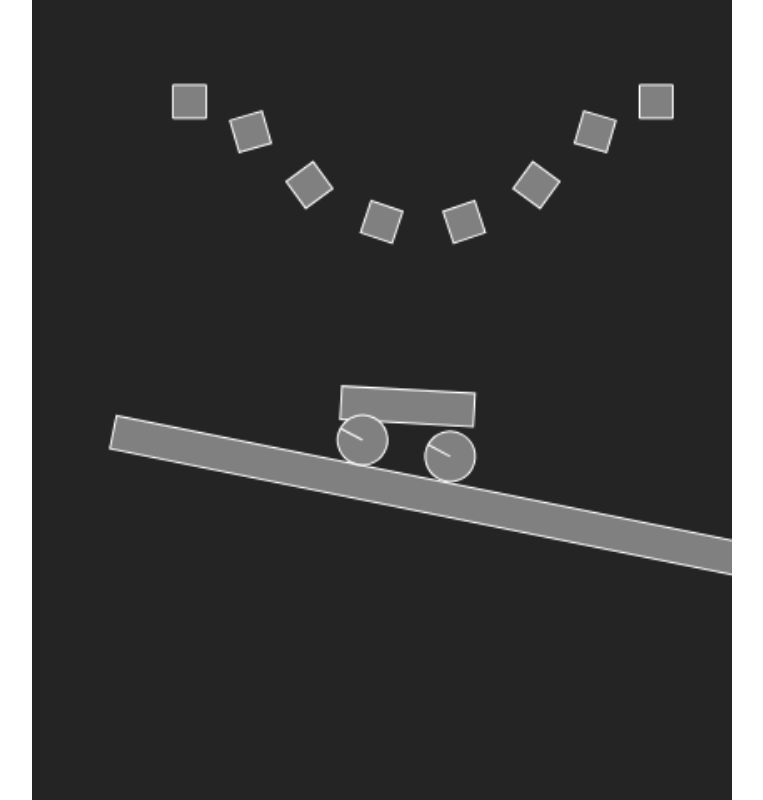
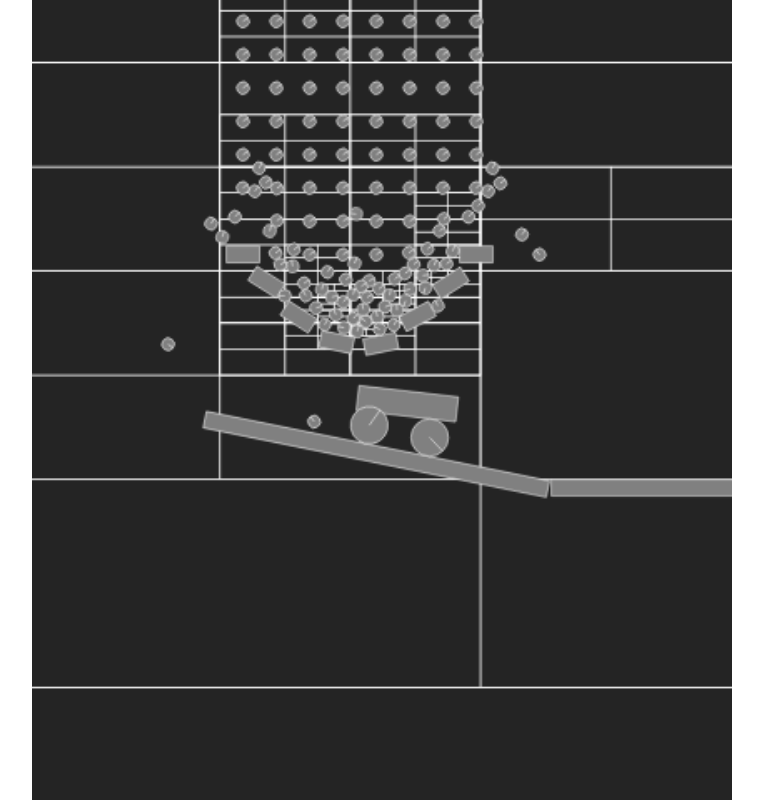
Before and after one commit to DonDejvo/Lancelot, a website: page web-tests/index.html in a window 1280 px wide. Shown: the whole page, without its empty margins (258-1021 px from the left). Drawn offline with Linux system fonts and the light colour scheme; animation ran at ten frames a second.

Commit message:
quadtree added

```diff
--- a/src/core/physics/physics.js
+++ b/src/core/physics/physics.js
@@ -3,6 +3,8 @@ import { ParamParser } from "../utils/param-parser.js";
 import { Vector } from "../utils/vector.js";
 import { SpatialHashGrid } from "../spatial-hash-grid.js";
 import { SpatialGridController } from "../spatial-grid-controller.js";
+import { QuadTree } from "../quadtree.js";
+import { QuadtreeController } from "../quadtree-controller.js";
 
 /*
 
@@ -20,12 +22,15 @@ export class World {
         this._relaxationCount = ParamParser.ParseValue(params.relaxationCount, 5);
         this._bounds = ParamParser.ParseValue(params.bounds, [[-1000, -1000], [1000, 1000]]);
         this._cellDimensions = ParamParser.ParseObject(params.cellDimensions, { width: 100, height: 100 });
+        this._limit = ParamParser.ParseValue(params.limit, 5);
         this._bodies = [];
         this._joints = [];
 
         const cellCountX = Math.floor((this._bounds[1][0] - this._bounds[0][0]) / this._cellDimensions.width);
         const cellCountY = Math.floor((this._bounds[1][1] - this._bounds[0][1]) / this._cellDimensions.height);
         this._spatialGrid = new SpatialHashGrid(this._bounds, [cellCountX, cellCountY]);
+
+        this._quadtree = new QuadTree(this._bounds, this._limit);
     }
     _AddJoint(j) {
         this._joints.push(j);
@@ -39,6 +44,12 @@ export class World {
             height: boundingRect.height
         });
         e.AddComponent(gridController);
+        const treeController = new QuadtreeController({
+            quadtree: this._quadtree,
+            width: boundingRect.width,
+            height: boundingRect.height
+        });
+        e.AddComponent(treeController);
 
         this._bodies.push(b);
     }
@@ -72,6 +83,14 @@ export class World {
                 body.HandleBehavior();
             }
         }
+
+        this._quadtree.Clear();
+
+        for(let body of this._bodies) {
+            const treeController = body.GetComponent("QuadtreeController");
+            treeController.UpdateClient();
+        }
+
     }
 }
 
@@ -85,7 +104,7 @@ class Body extends Component {
         this.bounce = ParamParser.ParseValue(params.bounce, 0);
         this.angle = 0;
         this.rotating = ParamParser.ParseValue(params.rotating, 1);
-        this.friction = ParamParser.ParseObject(params.friction, { x: 0, y: 0, angular: 0 });
+        this.friction = ParamParser.ParseObject(params.friction, { x: 0, y: 0, angular: 0, collide: 0.3 });
         this._behavior = [];
         this._collisions = {
             left: new Set(), right: new Set(), top: new Set(), bottom: new Set()
@@ -115,9 +134,9 @@ class Body extends Component {
     get collisions() {
         return this._collisions;
     }
-    AddBehavior(group, type, action) {
+    AddBehavior(groups, type, action) {
         this._behavior.push({
-            group: group,
+            groups: groups.split(" "),
             type: type,
             action: action
         });
@@ -132,10 +151,14 @@ class Body extends Component {
         this.angle += this._angVel * elapsedTimeS;
     }
     HandleBehavior() {
-        const gridController = this.GetComponent("SpatialGridController");
+        // const controller = this.GetComponent("SpatialGridController");
+        const controller = this.GetComponent("QuadtreeController");
         const boundingRect = this.boundingRect;
         for(let behavior of this._behavior) {
-            const entities = gridController.FindNearby(boundingRect.width, boundingRect.height).filter(e => e.groupList.has(behavior.group));;
+            const entites0 = controller.FindNearby(boundingRect.width, boundingRect.height);
+            const entities = entites0.filter(e => {
+                return behavior.groups.map((g) => e.groupList.has(g)).some(_ => _);
+            });
 
             entities.sort((a, b) => {
                 const boundingRectA = a.body.boundingRect;
@@ -263,7 +286,7 @@ export class Box extends Poly {
         return this._height;
     }
     get inertia() {
-        return ((this.width) ** 2 + (this.height) ** 2) / this.inverseMass / this.rotating;
+        return ((this.width) ** 2 + (this.height) ** 2) / 1 / this.rotating;
     }
 }
 
@@ -279,7 +302,7 @@ export class Ball extends Body {
         return { width : 2 * this.radius, height : 2 * this.radius };
     }
     get inertia() {
-        return ((this.radius * 2) ** 2) / this.inverseMass / this.rotating;
+        return (Math.PI * this.radius ** 2) / 1 / this.rotating;
     }
     FindSupportPoint(n, ptOnEdge){
         let circVerts = [];
@@ -331,7 +354,7 @@ export class RegularPolygon extends Poly {
         return { width : 2 * this.radius, height : 2 * this.radius };
     }
     get inertia() {
-        return (this.radius ** 2) / this.inverseMass / this.rotating;
+        return (Math.PI * this.radius ** 2) / 1 / this.rotating;
     }
 }
 
@@ -464,14 +487,31 @@ const ResolveCollision = (b1, b2, elapsedTimeS) => {
         const vp2 = v2.Clone().Add(new Vector(-w2 * r2.y, w2 * r2.x));
         const relVel = vp1.Clone().Sub(vp2);
         const bounce = Math.max(b1.bounce, b2.bounce);
+
+        const relVelDotN = Vector.Dot(relVel, detect.normal);
+        if(relVelDotN > 0) return true;
+
         const j = (-(1 + bounce) * Vector.Dot(relVel, detect.normal)) / (b1.inverseMass + b2.inverseMass + Math.pow(Vector.Cross(r1, detect.normal), 2) / b1.inertia + Math.pow(Vector.Cross(r2, detect.normal), 2) / b2.inertia);
         const jn = detect.normal.Clone().Mult(j);
         const vel1 = jn.Clone().Mult(b1.inverseMass);
         const vel2 = jn.Clone().Mult(b2.inverseMass);
         b1._vel.Add(vel1.Clone().Mult(1));
         b2._vel.Sub(vel2.Clone().Mult(1));
-        b1.angularVelocity += Vector.Cross(r1, vel1.Clone()) / b1.inertia;
-        b2.angularVelocity -= Vector.Cross(r2, vel2.Clone()) / b2.inertia;
+        b1.angularVelocity += Vector.Cross(r1, vel1.Clone().Mult(1 / b1.inertia));
+        b2.angularVelocity -= Vector.Cross(r2, vel2.Clone().Mult(1 / b1.inertia));
+
+        const friction = Math.max(b1.friction.collide, b2.friction.collide);
+        const tangent = detect.normal.Clone().Norm();
+
+        const j2 = (-(1 + bounce) * Vector.Dot(relVel, tangent) * friction) / (b1.inverseMass + b2.inverseMass + Math.pow(Vector.Cross(r1, tangent), 2) / b1.inertia + Math.pow(Vector.Cross(r2, tangent), 2) / b2.inertia);
+        const jt = tangent.Clone().Mult(j2);
+        const vel1a = jt.Clone().Mult(b1.inverseMass);
+        const vel2a = jt.Clone().Mult(b2.inverseMass);
+        b1._vel.Add(vel1a.Clone());
+        b2._vel.Sub(vel2a.Clone());
+        b1.angularVelocity += Vector.Cross(r1, vel1a.Clone().Mult(1 / b1.inertia));
+        b2.angularVelocity -= Vector.Cross(r2, vel2a.Clone().Mult(1 / b2.inertia));
+
 
         return true;
     }
@@ -499,7 +539,7 @@ class Spring extends Joint {
         super(b1, b2, params);
         this._stiffness = ParamParser.ParseValue(params.stiffness, 0) * 10;
     }
-    Update(elapsedTimeS) {
+    Update() {
         const offset1 = this._offset1.Clone().Rotate(this._body1.angle);
         const offset2 = this._offset2.Clone().Rotate(this._body2.angle);
         const start = this._body1.position.Clone().Add(offset1);
@@ -513,11 +553,11 @@ class Spring extends Joint {
 
         const vel1 = diff.Clone().Mult(this._body1.inverseMass);
         this._body1.velocity.Add(vel1.Clone().Mult(1));
-        this._body1.angularVelocity += Vector.Cross(offset1, vel1) / this._body1.inertia;
+        this._body1.angularVelocity += Vector.Cross(offset1, vel1.Clone().Mult(1 / this._body1.inertia));
 
         const vel2 = diff.Clone().Mult(this._body2.inverseMass);
         this._body2.velocity.Sub(vel2.Clone().Mult(1));
-        this._body2.angularVelocity -= Vector.Cross(offset2, vel2) / this._body2.inertia;
+        this._body2.angularVelocity -= Vector.Cross(offset2, vel2.Clone().Mult(1 / this._body2.inertia));
 
     }
 }
@@ -527,7 +567,7 @@ class Stick extends Joint {
         super(b1, b2, params);
 
     }
-    Update(elapsedTimeS) {
+    Update() {
         const offset1 = this._offset1.Clone().Rotate(this._body1.angle);
         const offset2 = this._offset2.Clone().Rotate(this._body2.angle);
         const start = this._body1.position.Clone().Add(offset1);
--- /dev/null
+++ b/src/core/quadtree-controller.js
@@ -0,0 +1,35 @@
+import { Component } from "./component.js";
+
+export class QuadtreeController extends Component {
+    constructor(params) {
+        super();
+        this._params = params;
+        this._width = this._params.width;
+        this._height = this._params.height;
+        this._quadtree = this._params.quadtree;
+
+    }
+    InitComponent() {
+        const pos = [
+            this._parent.body.position.x,
+            this._parent.body.position.y
+        ];
+        this._client = this._quadtree.NewClient(pos, [this._width, this._height]);
+        this._client.entity = this._parent;
+    }
+    FindNearby(rangeX, rangeY) {
+        const results = this._quadtree.FindNear(
+            [this._parent.position.x, this._parent.position.y], [rangeX, rangeY]
+        );
+        return results.filter(c => c.entity != this._parent).map(c => c.entity);
+    }
+    UpdateClient() {
+        const pos = [
+            this._parent.body.position.x,
+            this._parent.body.position.y
+        ];
+        this._client.x = pos[0];
+        this._client.y = pos[1];
+        this._quadtree.UpdateClient(this._client);
+    }
+}
--- /dev/null
+++ b/src/core/quadtree.js
@@ -0,0 +1,147 @@
+class AABB {
+    /*
+    params
+    x = client position.x,
+    y = client position.y,
+    width = client bounding width,
+    height = client bounding height,
+    userData = actual client
+    */
+    constructor(x, y, w, h, userData){
+        this.x = x;
+        this.y = y;
+        this.w = w;
+        this.h = h;
+        this.entity = userData;
+    }
+    //Collision detection AABB vs AABB
+    _vsAabb(aabb){
+        if(this.x + this.w/2 >= aabb.x - aabb.w/2 &&
+           this.x - this.w/2 <= aabb.x + aabb.w/2 &&
+           this.y + this.h/2 >= aabb.y - aabb.h/2 &&
+           this.y - this.h/2 <= aabb.y + aabb.h/2){
+            return true;
+        }else{
+            return false;
+        }
+    }
+}
+
+export class QuadTree{
+    /*
+    params
+    aabb = (main / topmost / biggest) Quadtree AABB
+    Limit = no of objects allowed in single quadtree before it split
+    */
+
+    constructor(bounds, limit){
+        this._bounds = bounds;
+        const w = bounds[1][0] - bounds[0][0];
+        const h = bounds[1][1] - bounds[0][1];
+        this.aabb = new AABB(bounds[0][0] + w / 2, bounds[0][1] + h / 2, w, h);
+        this.limit = limit;
+        this.divided = false;
+        this.data = [];
+    }
+
+    // Divide quadtree if no of objects in quadtree more than its limit
+    _divide(){
+        const bounds = this._bounds;
+        const w = bounds[1][0] - bounds[0][0];
+        const h = bounds[1][1] - bounds[0][1];
+        this.topLeft = new QuadTree([[bounds[0][0], bounds[0][1]], [bounds[0][0] + w / 2, bounds[0][1] + h / 2]], this.limit);
+        this.topRight = new QuadTree([[bounds[0][0] + w / 2, bounds[0][1]], [bounds[0][0] + w, bounds[0][1] + h / 2]], this.limit);
+        this.bottomLeft = new QuadTree([[bounds[0][0], bounds[0][1] + h / 2], [bounds[0][0] + w / 2, bounds[0][1] + h]], this.limit);
+        this.bottomRight = new QuadTree([[bounds[0][0] + w / 2, bounds[0][1] + h / 2], [bounds[0][0] + w, bounds[0][1] + h]], this.limit);
+        //Take points in that big undivided quadtree and put them into divided ones
+        for(let i = 0; i < this.data.length; i++){
+            this.topLeft._Insert(this.data[i]);
+            this.topRight._Insert(this.data[i]);
+            this.bottomLeft._Insert(this.data[i]);
+            this.bottomRight._Insert(this.data[i]);
+        }
+        this.divided = true;
+    }
+
+    //Clears quadtree, to reinsert again
+    Clear(){
+        this.data = [];
+        this.divided = false;
+        this.topRight = null;
+        this.topLeft = null;
+        this.bottomLeft = null;
+        this.bottomRight = null;
+    }
+
+    //Search quadtree within given aabb range
+    //ignore res, that parameter not given by us
+    FindNear(position, bounds) {
+        const [w, h] = bounds;
+        const [x, y] = position;
+        const aabb = new AABB(x, y, w, h);
+        const res = this._Search(aabb);
+        return res == undefined ? [] : Array.from(res);
+    }
+    _Search(aabb, _res){
+
+        if(_res == undefined){
+            _res = new Set();
+        }
+        if(!aabb._vsAabb(this.aabb)) return;
+        if(!this.divided){
+            for(let i = 0; i < this.data.length; i++){
+                if(aabb._vsAabb(this.data[i])){
+                    _res.add(this.data[i]);
+                }
+            }
+        }else{
+            this.topLeft._Search(aabb, _res);
+            this.topRight._Search(aabb, _res);
+            this.bottomLeft._Search(aabb, _res);
+            this.bottomRight._Search(aabb, _res);
+        }
+        return _res;
+    }
+
+    NewClient(position, dimensions) {
+        const aabb = new AABB(position[0], position[1], dimensions[0], dimensions[1]);
+        this._Insert(aabb);
+        return aabb;
+    }
+    //Insert aabb into tree
+    _Insert(aabb){
+        if(!this.aabb._vsAabb(aabb)){
+            return false;
+        }
+
+
+        if(this.data.length < this.limit){
+            this.data.push(aabb);
+            return true;
+        }else{
+            if(!this.divided){
+                this._divide();
+            }
+            this.topLeft._Insert(aabb);
+            this.topRight._Insert(aabb);
+            this.bottomLeft._Insert(aabb);
+            this.bottomRight._Insert(aabb);
+        }
+    }
+    UpdateClient(aabb) {
+        this._Insert(aabb);
+    }
+    Draw(ctx) {
+        ctx.beginPath();
+        ctx.save();
+        ctx.strokeStyle = "white";
+        ctx.strokeRect(this.aabb.x - this.aabb.w/2, this.aabb.y - this.aabb.h/2, this.aabb.w, this.aabb.h);
+        ctx.restore();
+        if(this.divided){
+            this.topLeft.Draw(ctx);
+            this.topRight.Draw(ctx);
+            this.bottomLeft.Draw(ctx);
+            this.bottomRight.Draw(ctx);
+        }
+    }
+}
--- a/web-tests/index.html
+++ b/web-tests/index.html
@@ -24,10 +24,24 @@
                     body.velocity.y += 400 * elapsedTimeS;
                 }
                 if(body.parent.groupList.has("m3") && body.mass !== 0) {
-                    //body.velocity.x += 200 * elapsedTimeS;
-                    body.angularVelocity += 10 * elapsedTimeS;
+
+                    body.angularVelocity += 14 * elapsedTimeS;
                 }
                 sprite.angle = body.angle;
+            }
+        }
+
+        class QuadtreeVisualizer extends Lancelot.drawable.Drawable {
+            constructor(params) {
+                super(params);
+                this._quadtree = params.quadtree;
+                const bounds = this._quadtree._bounds;
+                this.width = bounds[1][0] - bounds[0][0];
+                this.height = bounds[1][1] - bounds[0][1];
+            }
+            Draw(ctx) {
+
+                this._quadtree.Draw(ctx);
             }
         }
 
@@ -42,11 +56,17 @@
 
             const scene = this.CreateScene("test", {
                 physics: {
-                    cellDimensions: [50, 50],
+                    cellDimensions: { width: 50, height: 50 },
+                    bounds: [[-500, -500], [2000, 500]],
                     relaxationCount: 5
                 }
             });
             this.PlayScene("test");
+
+            const something = scene.CreateEntity();
+            something.AddComponent(new QuadtreeVisualizer({
+                quadtree: scene._world._quadtree
+            }));
 
             const InitBall = (g, rg, x, y, a, vx, vy, va, w, h, m = 0) => {
                 const e1 = scene.CreateEntity();
@@ -56,7 +76,7 @@
                 const body = new Lancelot.physics.Ball({
                     radius: w / 2,
                     mass: m,
-                    bounce: 0.5,
+                    bounce: 0.9,
                     friction: { x: 0.01, y: 0.01, angular: 0.01 }
                 });
                 e1.AddComponent(body);
@@ -87,7 +107,7 @@
                     width: w,
                     height: h,
                     mass: m,
-                    bounce: 0.5,
+                    bounce: 0.9,
                     friction: { x: 0.01, y: 0.01, angular: 0.01 },
                 });
                 e1.AddComponent(body);
@@ -113,14 +133,12 @@
             InitBox("p1", [], 0, 220, 0.2, 0, 0, 0, 420, 20);
             InitBox("p1", [], 420, 260, 0, 0, 0, 0, 420, 20);
             InitBox("p1", [], 840, 220, -0.2, 0, 0, 0, 420, 20);
-            // InitBox("p1", [], -200, 0, 0, 0, 0, 0, 20, 480);
-            // InitBox("p1", [], 200, 0, 0, 0, 0, 0, 20, 480);
             const chain = [];
             for(let i = 0; i < 8; ++i) {
-                const chainNode = InitBox("m1", ["p1"], (i % 8) * 40 - 160, -20 - Math.floor(i / 8) * 40, 0, 0, 0, 0, 20, 20, (i == 0 || i == 7) ? 0 : 5);
+                const chainNode = InitBox("m1", ["p1"], (i % 8) * 40 - 160, -20 - Math.floor(i / 8) * 40, 0, 0, 0, 0, 40, 20, (i == 0 || i == 7) ? 0 : 40);
                 if(i > 0) {
                     chain[i - 1].body.Join(chainNode.body, "spring", {
-                        stiffness: 0.9,
+                        stiffness: 1.0,
 
                         offset1: { x: 10 },
                         offset2: { x: -10 }
@@ -130,17 +148,21 @@
                 chain.push(chainNode);
             }
 
-            const stiffness = 0.8;
+            for(let i = 0; i < 400; ++i) {
+                InitBall("m5", ["p1", "m5", "m1"], (i % 8) * 40 - 160, -150 - Math.floor(i / 8) * 40, 0, 0, 0, 30, 15, 15, 3);
+            }
 
-            const a = InitBox("m2", ["p1"], -100, 100, 0, 0, 0, 0, 80, 20, 10);
-            const w1 = InitBall("m3", ["p1"], -125, 125, 0, 0, 0, 0, 30, 30, 5);
+            const stiffness = 1.0;
+
+            const a = InitBox("m2", ["p1", "m5"], -100, 100, 0, 0, 0, 0, 120, 30, 40);
+            const w1 = InitBall("m3", ["p1", "m5"], -140, 135, 0, 0, 0, 0, 45, 30, 30);
 
             a.body.Join(w1.body, "spring", {
                 offset1: { x: -40, y: 0 },
                 stiffness: stiffness
             });
             a.body.Join(w1.body, "spring", {
-                offset1: { x: -25, y: 0 },
+                offset1: { x: -25, y: -5 },
                 stiffness: stiffness
             });
             a.body.Join(w1.body, "spring", {
@@ -148,13 +170,13 @@
                 stiffness: stiffness
             });
 
-            const w2 = InitBall("m3", ["p1"], -75, 125, 0, 0, 0, 0, 30, 30, 5);
+            const w2 = InitBall("m3", ["p1", "m5"], -60, 135, 0, 0, 0, 0, 45, 30, 30);
             a.body.Join(w2.body, "spring", {
                 offset1: { x: 40, y: 0 },
                 stiffness: stiffness
             });
             a.body.Join(w2.body, "spring", {
-                offset1: { x: 25, y: 0 },
+                offset1: { x: 25, y: -5 },
                 stiffness: stiffness
             });
             a.body.Join(w2.body, "spring", {
@@ -162,6 +184,11 @@
                 stiffness: stiffness
             });
             scene.camera.Follow(a);
+            scene.camera.scale = 0.5;
+            scene.timeout.Set(() => {
+                scene.camera.Unfollow();
+                scene.camera.MoveTo(new Lancelot.Vector(0, 0), 1000, "ease-in");
+            }, 15000);
 
 
         }
```
Also changed, not shown: src/core/spatial-hash-grid.js (+19 -0 lines).
